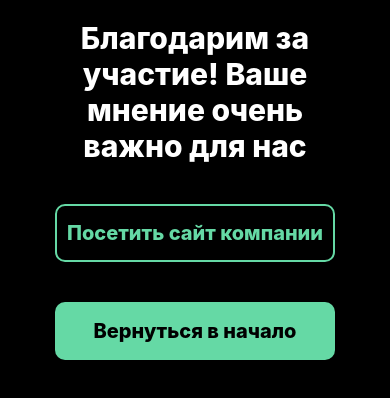
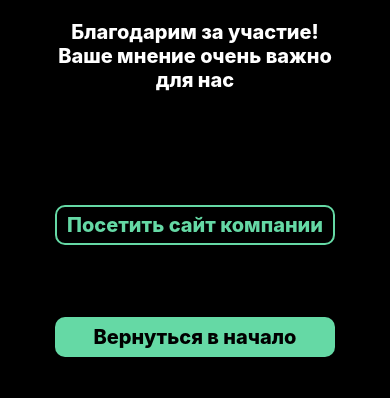
Before and after one commit to LipinVV/Prop-Ads-Task, a React (Create React App) app: page /gratitude in a window 390 px wide. Shown: the top 398 px of the page. Built offline with nearby package versions, Linux system fonts and the light colour scheme.

Commit message:
fixed mobile layout p4

```diff
--- a/src/Survey/CitySurvey/CitySurvey.js
+++ b/src/Survey/CitySurvey/CitySurvey.js
@@ -58,7 +58,7 @@ export const CitySurvey = () => {
 
     return (
         <div className='city-survey'>
-            <h1 className='city-survey__question'>В каком городе Вы живете?</h1>
+            <h1 className='city-survey__question'>В каком городе <br /> Вы живете?</h1>
             {!modal && <select className='city-survey__options' value={cityOption}
                      onChange={citySetHandler}>
                 {Object.values(cities).map((city, index) => (
@@ -72,7 +72,7 @@ export const CitySurvey = () => {
                 <textarea className='city-survey__feedback-textarea' value={message} onChange={messageHandler}/>
                 {message.length > 0 && message.length < 3 ?
                     <span className='city-survey__feedback-warning'>Введите минимум 3 символа</span> : null}
-                <label className='city-survey__feedback-email'>Укажите Ваш e-mail<br/><span className='city-survey__feedback-warning'>(обязательно для комментария):</span>
+                <label className='city-survey__feedback-email'>Укажите Ваш e-mail<br/><span className='city-survey__feedback-warning'>*(обязательно для комментария):</span>
                     <input className='city-survey__feedback-email-input'
                            required={true}
                            onChange={emailHandler}
@@ -84,6 +84,7 @@ export const CitySurvey = () => {
                 {!email.match(/^([\w.%+-]+)@([\w-]+\.)+([\w]{2,})$/i) && email.length > 0 ?
                     <span className='city-survey__feedback-warning'>Неверный формат e-mail</span> : null}
                 <button
+                    disabled={Boolean(mailCondition(message, email))}
                     className={Boolean(mailCondition(message, email)) ? 'city-survey__feedback-sending-button-disabled' : 'city-survey_feedback-sending-button'}
                     type='button'
                     hidden={modal}
@@ -104,6 +105,7 @@ export const CitySurvey = () => {
             <div className='city-survey__chosen-option'>Вы выбрали: <span
                 className='city-survey__chosen-option-colored'>{cityOption}</span>
             </div>
+            {Boolean(mailCondition(message, email)) && <div className='city-survey__feedback-warning'>Ответ будет отправлен без комментария!</div>}
             {!completedQuestion ?
                 <button
                     className='city-survey__feedback-survey-button'
--- a/src/Survey/CitySurvey/citySurvey.scss
+++ b/src/Survey/CitySurvey/citySurvey.scss
@@ -6,7 +6,7 @@
     max-width: $mobileDevice;
     margin: 0 auto;
     grid-template-columns: 1fr;
-    grid-template-rows: 0.1fr 0.1fr 0.1fr 0.1fr;
+    grid-template-rows: repeat(5, 0.1fr) ;
     grid-gap: 20px;
     padding-bottom: 40px;
   }
@@ -14,9 +14,11 @@
 
 .city-survey__question {
   margin: 0;
-  font-size: 24px;
-  font-weight: 800;
   color: $green;
+  @media (min-width: $mobileDevice) {
+    font-size: 24px;
+    font-weight: 800;
+  }
 }
 
 .city-survey__options {
@@ -75,7 +77,7 @@
 }
 
 .city-survey__feedback-warning {
-  font-size: 14px;
+  font-size: 12px;
   font-weight: 600;
   color: $pureRed;
 }
--- a/src/Survey/GenderSurvey/genderSurvey.scss
+++ b/src/Survey/GenderSurvey/genderSurvey.scss
@@ -63,12 +63,6 @@
   }
 }
 
-.gender-survey__feedback-warning {
-  font-size: 18px;
-  font-weight: 600;
-  color: $pureRed;
-}
-
 .gender-survey__feedback-survey-button,
 .gender-survey__feedback-survey-button-active {
   cursor: pointer;
@@ -93,7 +87,7 @@
 
 .gender-survey__feedback-next-question {
   font-size: 20px;
-  font-weight: 600;
+  font-weight: 800;
   text-decoration: none;
   display: flex;
   align-items: center;
--- a/src/Survey/Gratitude/gratitude.scss
+++ b/src/Survey/Gratitude/gratitude.scss
@@ -2,8 +2,11 @@
 
 .gratitude {
   display: grid;
-  grid-template-rows: 0.1fr 0.1fr 0.1fr;
-  grid-gap: 40px;
+  @media (min-width: $mobileDevice) {
+    grid-template-rows: 0.2fr 0.1fr 0.1fr;
+    grid-gap: 40px;
+  }
+
 }
 
 .gratitude__header {
@@ -13,9 +16,11 @@
 .gratitude__header,
 .gratitude__exit-link,
 .gratitude__company-link {
-  font-weight: 800;
-  font-size: 30px;
-  text-align: center;
+  @media (min-width: $mobileDevice) {
+    font-weight: 800;
+    font-size: 20px;
+    text-align: center;
+  }
 }
 
 .gratitude__exit-link,
@@ -26,6 +31,7 @@
   color: $green;
   text-decoration: none;
   font-size: 20px;
+  max-height: 40px;
 }
 
 .gratitude__company-link {
```
